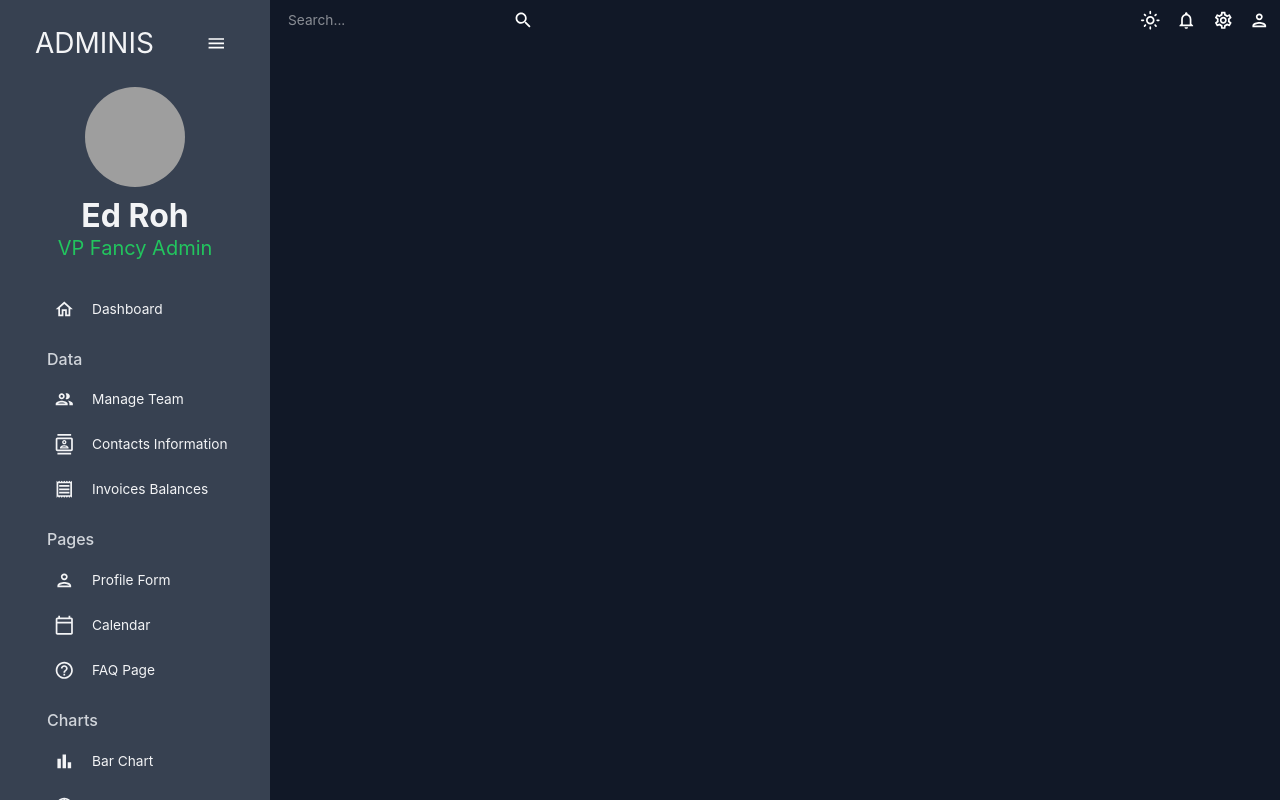
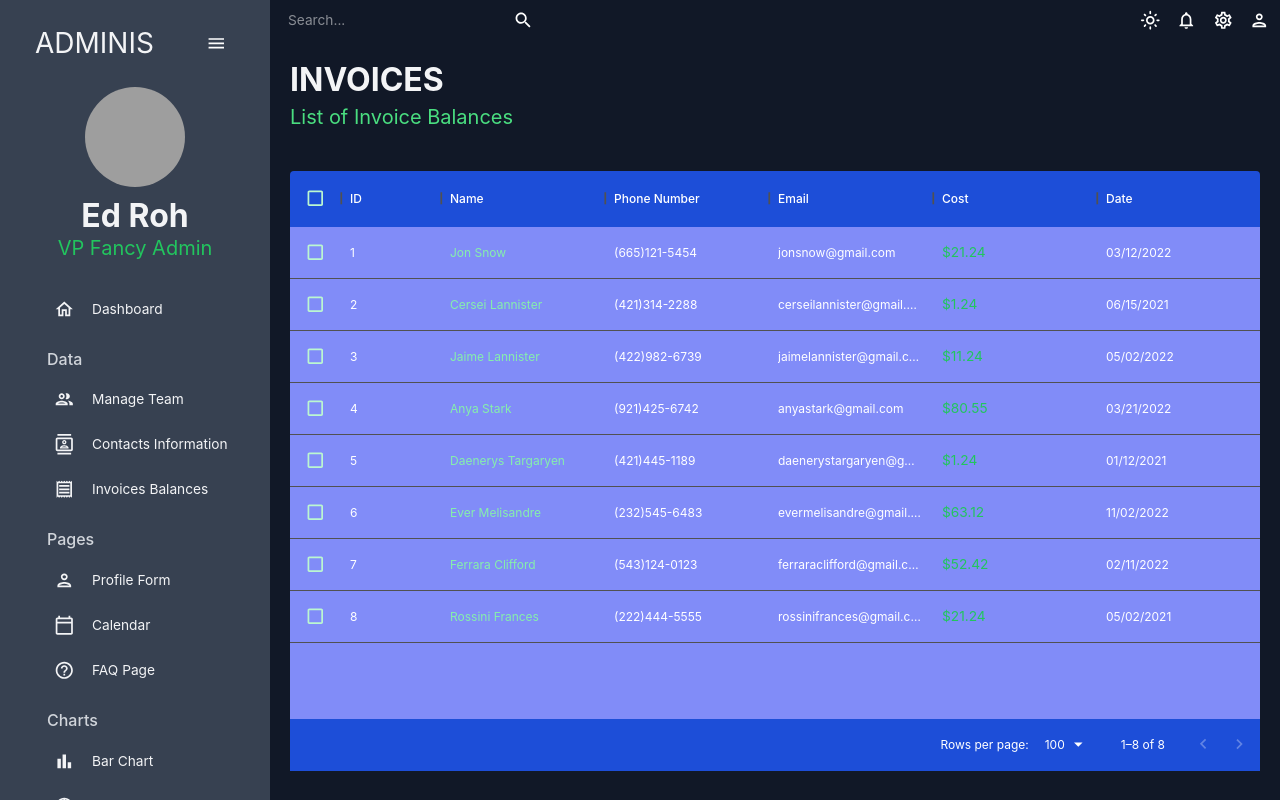
Before and after one commit to Isaac177/admin-ts, a React (Create React App) app: page /invoices in a window 1280 px wide. Built offline with nearby package versions, Linux system fonts and the light colour scheme; grey boxes are pictures that could not be loaded.

Commit message:
Invoices

```diff
--- a/src/App.tsx
+++ b/src/App.tsx
@@ -7,6 +7,7 @@
 import Sidebar from './scenes/global/Sidebar';
 import Team from "./scenes/team/index";
 import Contacts from "./scenes/contacts/index";
+import Invoices from "./scenes/invoices/index";
 
 
 const App:FC = () => {
@@ -23,6 +24,7 @@
                         <Route path="/" element={<Dashboard />} />
                         <Route path="/team" element={<Team />} />
                         <Route path="/contacts" element={<Contacts />} />
+                        <Route path="/invoices" element={<Invoices />} />
                     </Routes>
                 </main>
             </div>
--- a/src/scenes/invoices/index.tsx
+++ b/src/scenes/invoices/index.tsx
@@ -0,0 +1,83 @@
+import { Box, Typography, useTheme } from "@mui/material";
+import { DataGrid } from "@mui/x-data-grid";
+import { tokens } from "../../theme/theme";
+import { mockDataInvoices } from "../../data/mockData";
+import Header from "../../components/Header";
+
+const Invoices = () => {
+    const theme = useTheme();
+    const colors = tokens(theme.palette.mode);
+    const columns = [
+        { field: "id", headerName: "ID" },
+        {
+            field: "name",
+            headerName: "Name",
+            flex: 1,
+            cellClassName: "name-column--cell",
+        },
+        {
+            field: "phone",
+            headerName: "Phone Number",
+            flex: 1,
+        },
+        {
+            field: "email",
+            headerName: "Email",
+            flex: 1,
+        },
+        {
+            field: "cost",
+            headerName: "Cost",
+            flex: 1,
+            renderCell: (params: any) => (
+                <Typography color={colors.greenAccent[500]}>
+                    ${params.row.cost}
+                </Typography>
+            ),
+        },
+        {
+            field: "date",
+            headerName: "Date",
+            flex: 1,
+        },
+    ];
+
+    return (
+        <Box m="20px">
+            <Header title="INVOICES" subtitle="List of Invoice Balances" />
+            <Box
+                m="40px 0 0 0"
+                height="75vh"
+                sx={{
+                    "& .MuiDataGrid-root": {
+                        border: "none",
+                    },
+                    "& .MuiDataGrid-cell": {
+                        borderBottom: "none",
+                    },
+                    "& .name-column--cell": {
+                        color: colors.greenAccent[300],
+                    },
+                    "& .MuiDataGrid-columnHeaders": {
+                        backgroundColor: colors.blueAccent[700],
+                        borderBottom: "none",
+                    },
+                    "& .MuiDataGrid-virtualScroller": {
+                        backgroundColor: colors.primary[400],
+                    },
+                    "& .MuiDataGrid-footerContainer": {
+                        borderTop: "none",
+                        backgroundColor: colors.blueAccent[700],
+                    },
+                    "& .MuiCheckbox-root": {
+                        color: `${colors.greenAccent[200]} !important`,
+                    },
+                }}
+            >
+                <DataGrid checkboxSelection rows={mockDataInvoices} columns={columns} />
+            </Box>
+        </Box>
+    );
+};
+
+export default Invoices;
```
